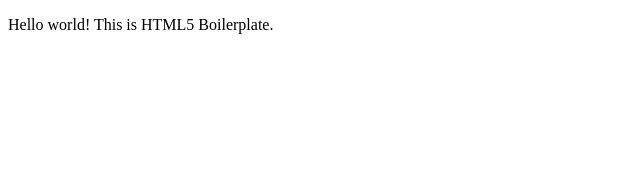
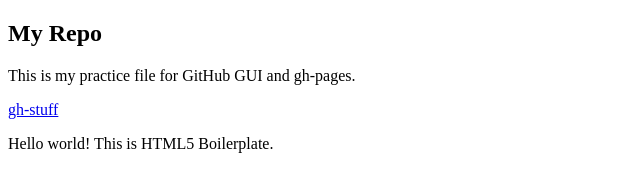
Before and after one commit to obiwankanizzle/gitGUI, a plain HTML site: page index.html in a window 1280 px wide. Shown: the whole page, without its empty margins (0-640 px from the left). Drawn offline with nearby package versions, Linux system fonts and the light colour scheme.

Commit message:
changed link

```diff
--- a/index.html
+++ b/index.html
@@ -16,7 +16,11 @@
         <!--[if lt IE 7]>
             <p class="browsehappy">You are using an <strong>outdated</strong> browser. Please <a href="http://browsehappy.com/">upgrade your browser</a> to improve your experience.</p>
         <![endif]-->
-
+		<div>
+    		<h2>My Repo</h2>
+    			<p>This is my practice file for GitHub GUI and gh-pages.</p>
+    			<a href="http://obiwankanizzle.github.io/gitGUI" title="link to gh-pages">gh-stuff<a>
+		</div>
         <!-- Add your site or application content here -->
         <p>Hello world! This is HTML5 Boilerplate.</p>
 
```
Also changed, not shown: Screen Shot 2014-09-22 at 7.34.25 PM.png (added).
